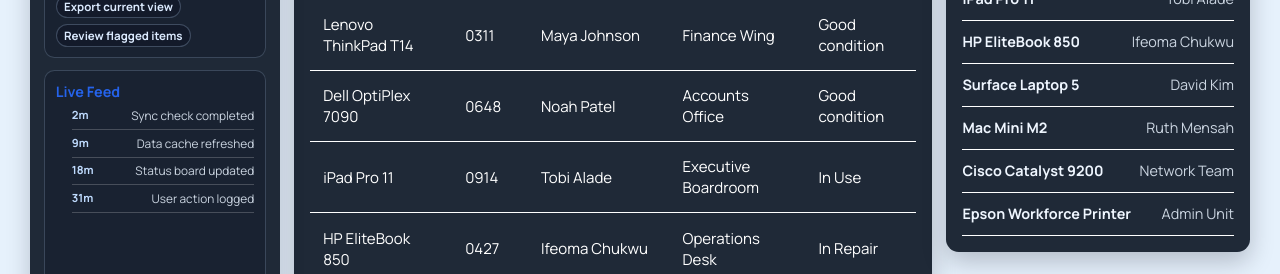
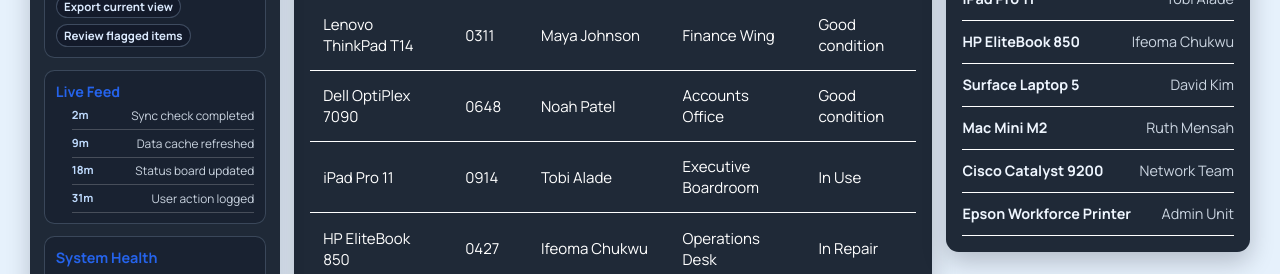
Before and after one commit to daebakkk/trackpoint-frontend, a React (Vite) app: page /assets in a window 1280 px wide. Shown: the part 526-800 px from the top of the page. Built offline with nearby package versions, Linux system fonts and the light colour scheme.

Commit message:
headerchnges

```diff
--- a/src/index.css
+++ b/src/index.css
@@ -286,7 +286,7 @@
 .dashPageModern {
   max-width: 1180px;
   margin: 0 auto;
-  padding: 2rem 1rem 2.5rem;
+  padding: 2rem 0.1rem 2.5rem 1rem;
   color: var(--primary-color);
   font-family: 'Manrope', 'Segoe UI', sans-serif;
 }
@@ -2322,7 +2322,7 @@
   display: grid;
   grid-template-columns: 250px minmax(0, 1fr);
   gap: 0.9rem;
-  align-items: stretch;
+  align-items: start;
 }
 
 .appPageMain {
@@ -2368,8 +2368,6 @@
   display: flex;
   flex-direction: column;
   gap: 0.75rem;
-  align-self: stretch;
-  min-height: 100%;
 }
 
 .appSidebarSection {
@@ -2468,10 +2466,6 @@
   font-size: 0.72rem;
   font-weight: 700;
   padding: 0.2rem 0.45rem;
-}
-
-.appSidebarGrow {
-  flex: 1;
 }
 
 .appSidebarFeed {
--- a/src/pages/Assignments.jsx
+++ b/src/pages/Assignments.jsx
@@ -123,7 +123,7 @@
           <div className="appPageMain">
             <section className="asnTop">
               <div className="asnTopRow">
-                <button type="button" className="pageActionBtn" onClick={() => setShowForm(true)}>Create Assignment</button>
+                <button type="button" className="pageActionBtn" onClick={() => setShowForm(true)}>Assign</button>
               </div>
             </section>
 
@@ -228,7 +228,7 @@
               <div className="entryModalBackdrop" onClick={() => setShowForm(false)}>
                 <div className="entryModalCard" role="dialog" aria-modal="true" aria-label="Create assignment" onClick={(e) => e.stopPropagation()}>
                   <div className="entryModalHead">
-                    <h2>Create Assignment</h2>
+                    <h2>Assign Asset</h2>
                     <button type="button" className="entryCloseBtn" onClick={() => setShowForm(false)} aria-label="Close assignment form">x</button>
                   </div>
                   <form className="entryForm" onSubmit={handleSubmit}>
@@ -256,10 +256,6 @@
                         <option>Returned</option>
                       </select>
                     </label>
-                    <label>
-                      Approved by
-                      <input name="approvedBy" value={form.approvedBy} onChange={handleChange} required />
-                    </label>
                     <button type="submit" className="entrySubmitBtn">Save Assignment</button>
                   </form>
                 </div>
```
